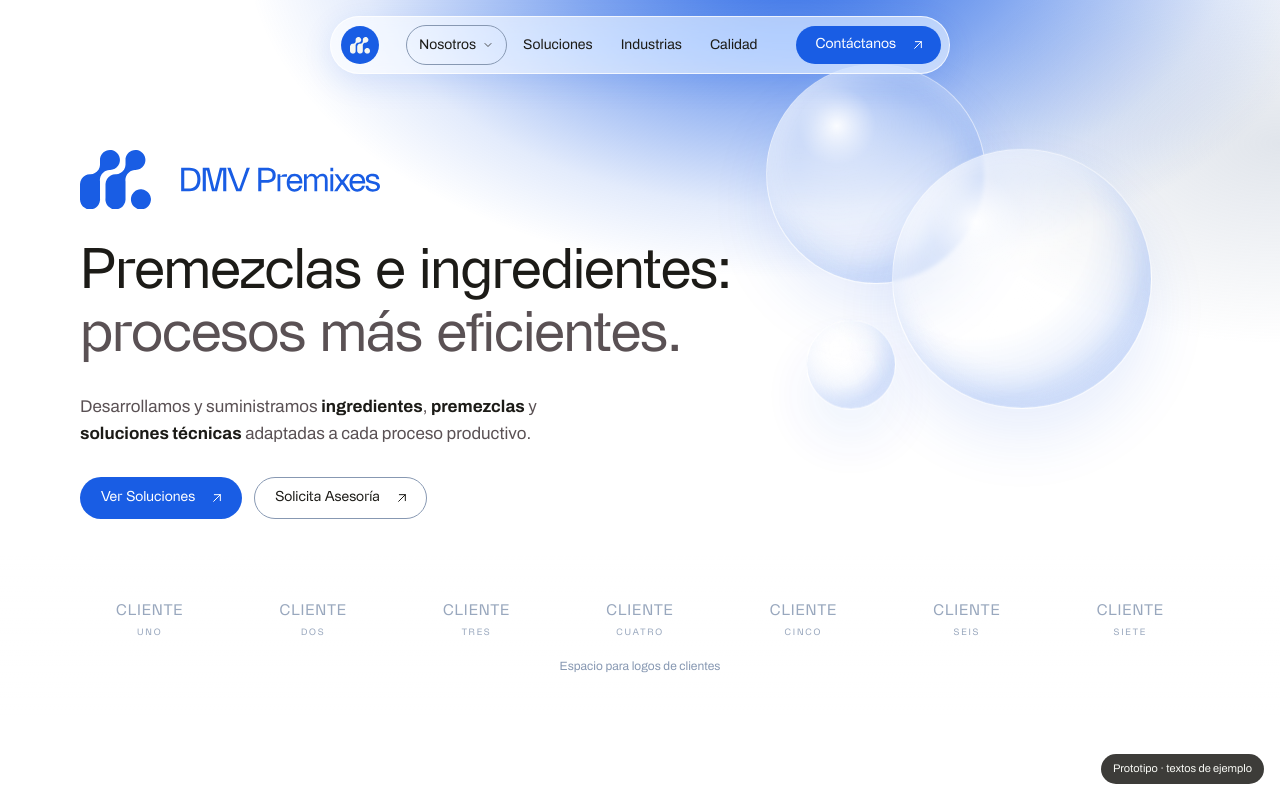
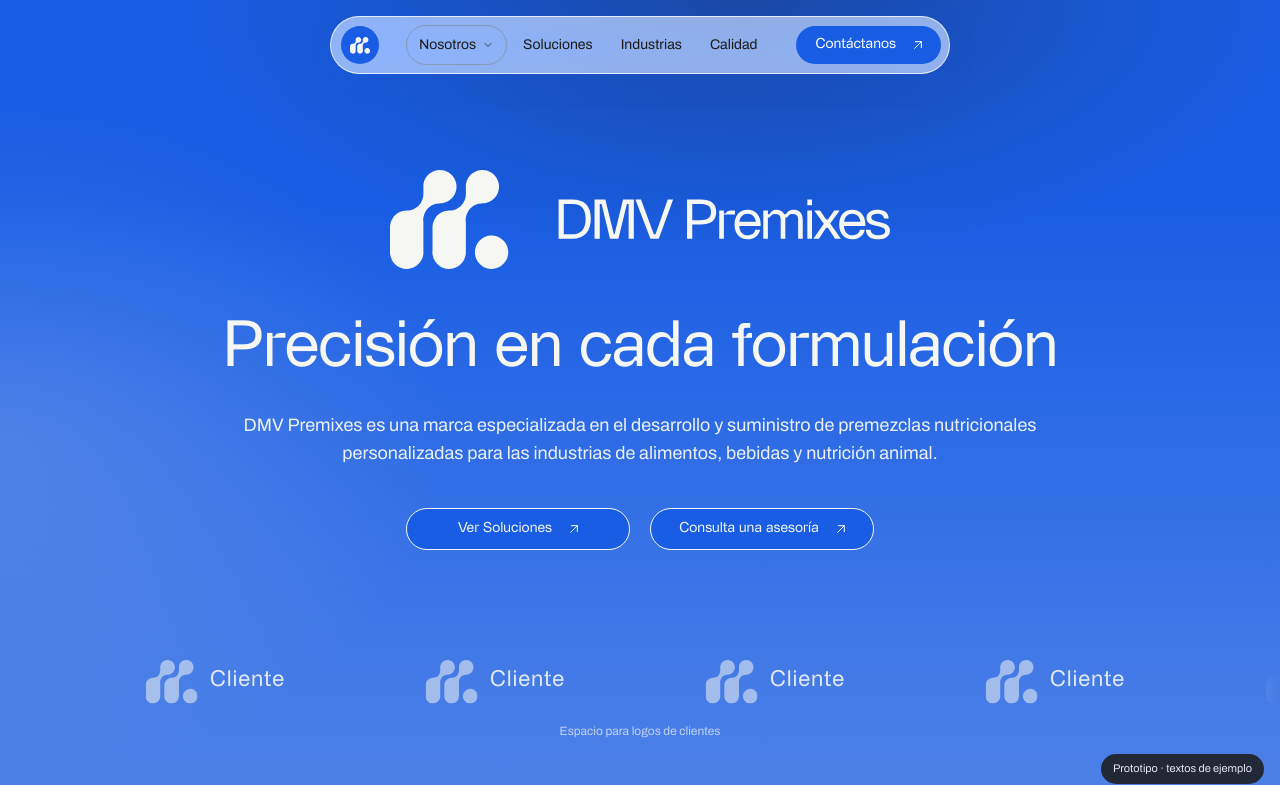
Before and after one commit to hellojccs/dmv-premixes, a plain HTML site: page prototipo/index.html in a window 1280 px wide. Shown: the top 785 px of the page. Drawn offline with Linux system fonts and the light colour scheme.

Commit message:
Hero basado en el diseño actual de WordPress, con el nuevo header
Co-Authored-By: Claude Opus 5.5 <noreply@anthropic.com>
Claude-Session: https://claude.ai/code/session_0177tzjcpLcRv6KVApBhZzsi

```diff
--- a/prototipo/index.html
+++ b/prototipo/index.html
@@ -94,35 +94,28 @@ p{margin:0;text-wrap:pretty}
   .mobile-menu .btn{display:inline-flex;margin:8px 14px 6px}
 }
 
-/* ---------- Hero ---------- */
-.hero{position:relative;overflow:hidden;padding:150px 0 40px;background:
-  radial-gradient(55% 60% at 62% -8%,rgba(25,93,228,.95) 0%,rgba(25,93,228,.55) 32%,rgba(25,93,228,.12) 62%,rgba(25,93,228,0) 78%),
-  radial-gradient(40% 40% at 100% 20%,rgba(135,152,178,.25),rgba(135,152,178,0) 70%),
-  var(--white)}
-.hero::after{content:"";position:absolute;inset:auto 0 0 0;height:160px;background:linear-gradient(to bottom,rgba(255,255,255,0),var(--white))}
-.bubble{position:absolute;border-radius:50%;pointer-events:none;
-  background:radial-gradient(circle at 32% 28%,rgba(255,255,255,.95) 0%,rgba(255,255,255,.35) 18%,rgba(255,255,255,.06) 45%,rgba(25,93,228,.10) 70%,rgba(255,255,255,.55) 100%);
-  border:1px solid rgba(255,255,255,.6);
-  box-shadow:inset -10px -16px 30px rgba(25,93,228,.18),inset 8px 10px 24px rgba(255,255,255,.55),0 30px 60px rgba(25,93,228,.10);
-  backdrop-filter:blur(2px);animation:float 9s ease-in-out infinite}
-.bubble.b1{width:220px;height:220px;top:70px;right:23%}
-.bubble.b2{width:260px;height:260px;top:150px;right:10%;animation-delay:-3s}
-.bubble.b3{width:90px;height:90px;top:330px;right:30%;animation-delay:-5s;opacity:.8}
-@keyframes float{0%,100%{transform:translateY(0)}50%{transform:translateY(-14px)}}
-@media (prefers-reduced-motion:reduce){.bubble{animation:none}html{scroll-behavior:auto}}
-.hero-inner{position:relative;z-index:1}
-.hero-logo{width:min(300px,70vw);color:var(--royal-blue);margin-bottom:36px}
-.hero h1{font-size:clamp(34px,5vw,56px);max-width:720px;color:var(--carbon-black)}
-.hero h1 span{color:var(--taupe-grey)}
-.hero-copy{max-width:520px;margin:22px 0 30px;color:var(--taupe-grey);font-size:17px}
-.hero-copy strong{color:var(--carbon-black);font-weight:700}
-.clients{position:relative;z-index:1;margin-top:80px;display:grid;grid-template-columns:repeat(7,1fr);gap:24px;align-items:center}
-.client{height:44px;display:grid;place-items:center;color:var(--cool-swell);font-family:var(--font-heading);font-size:15px;letter-spacing:.06em;text-transform:uppercase;opacity:.85;transition:opacity .2s,color .2s;text-align:center;line-height:1.1}
-.client:hover{opacity:1;color:var(--taupe-grey)}
-.client small{display:block;font-size:9px;letter-spacing:.2em}
-.clients-note{position:relative;z-index:1;margin-top:14px;font-size:12px;color:var(--cool-swell);text-align:center}
-@media (max-width:900px){.clients{grid-template-columns:repeat(4,1fr)}.bubble.b1{right:2%;top:60px;width:150px;height:150px}.bubble.b2{right:-60px;top:160px;width:190px;height:190px}.bubble.b3{display:none}}
-@media (max-width:560px){.clients{grid-template-columns:repeat(2,1fr)}.hero{padding-top:120px}.bubble{opacity:.55}.bubble.b1{width:110px;height:110px;top:96px;right:-20px}.bubble.b2{width:150px;height:150px;top:180px;right:-90px}}
+/* ---------- Hero (basado en el hero actual de WordPress) ---------- */
+.hero{position:relative;overflow:hidden;padding:170px 0 64px;text-align:center;color:var(--white-sand);background:
+  radial-gradient(60% 45% at 58% 0%,rgba(28,27,23,.30),rgba(28,27,23,0) 72%),
+  radial-gradient(50% 60% at 0% 55%,rgba(246,247,242,.16),rgba(246,247,242,0) 70%),
+  linear-gradient(180deg,rgba(246,247,242,0) 25%,rgba(246,247,242,.24) 100%),
+  var(--royal-blue)}
+.hero-inner{position:relative;z-index:1;display:flex;flex-direction:column;align-items:center}
+.hero-logo{width:min(500px,78vw);color:var(--white-sand);margin-bottom:48px}
+.hero h1{font-size:clamp(36px,5.2vw,64px);color:var(--white-sand);max-width:900px}
+.hero-copy{max-width:800px;margin:22px auto 40px;font-size:18px;color:var(--white-sand);opacity:.95}
+.hero .btn-row{justify-content:center;gap:20px}
+.btn-hero{background:var(--royal-blue);color:var(--white-sand);border-color:var(--white-sand);min-width:224px;justify-content:center}
+.btn-hero:hover{background:var(--white-sand);color:var(--royal-blue);box-shadow:0 8px 24px rgba(28,27,23,.18)}
+.marquee{position:relative;z-index:1;margin-top:110px;overflow:hidden;-webkit-mask-image:linear-gradient(90deg,transparent,#000 8%,#000 92%,transparent);mask-image:linear-gradient(90deg,transparent,#000 8%,#000 92%,transparent)}
+.marquee-track{display:flex;width:max-content;animation:marquee 32s linear infinite}
+.marquee:hover .marquee-track{animation-play-state:paused}
+.marquee-item{flex:none;width:280px;display:flex;align-items:center;justify-content:center;gap:12px;color:var(--white-sand);opacity:.9;font-family:var(--font-heading);font-size:22px;letter-spacing:.04em}
+.marquee-item svg{width:52px;height:auto;opacity:.6}
+@keyframes marquee{to{transform:translateX(-50%)}}
+.clients-note{position:relative;z-index:1;margin-top:18px;font-size:12px;color:var(--white-sand);opacity:.7}
+@media (prefers-reduced-motion:reduce){.marquee-track{animation:none}html{scroll-behavior:auto}}
+@media (max-width:560px){.hero{padding-top:130px}.hero .btn-row{flex-direction:column;align-self:stretch}.btn-hero{width:100%}.marquee{margin-top:72px}.marquee-item{width:220px;font-size:18px}}
 
 /* ---------- Nosotros ---------- */
 .about-statement{max-width:780px;margin:0 auto;text-align:center;font-family:var(--font-heading);font-size:clamp(22px,2.8vw,30px);line-height:1.35;color:var(--taupe-grey);letter-spacing:-.01em}
@@ -306,28 +299,23 @@ p{margin:0;text-wrap:pretty}
 <main>
 <!-- ============ HERO ============ -->
 <section class="hero" id="inicio">
-  <span class="bubble b1"></span><span class="bubble b2"></span><span class="bubble b3"></span>
   <div class="container hero-inner">
     <svg class="hero-logo" viewBox="0 0 1049.08 207.64" role="img" aria-label="DMV Premixes"><use href="#dmv-logo"/></svg>
-    <h1>Premezclas e ingredientes:<br><span>procesos más eficientes.</span></h1>
-    <p class="hero-copy">Desarrollamos y suministramos <strong>ingredientes</strong>, <strong>premezclas</strong> y <strong>soluciones técnicas</strong> adaptadas a cada proceso productivo.</p>
+    <h1>Precisión en cada formulación</h1>
+    <p class="hero-copy">DMV Premixes es una marca especializada en el desarrollo y suministro de premezclas nutricionales personalizadas para las industrias de alimentos, bebidas y nutrición animal.</p>
     <div class="btn-row">
-      <a href="#soluciones" class="btn btn-primary">Ver Soluciones <svg class="icon"><use href="#i-arrow"/></svg></a>
-      <a href="#contacto" class="btn btn-outline">Solicita Asesoría <svg class="icon"><use href="#i-arrow"/></svg></a>
+      <a href="#soluciones" class="btn btn-hero">Ver Soluciones <svg class="icon"><use href="#i-arrow"/></svg></a>
+      <a href="#contacto" class="btn btn-hero">Consulta una asesoría <svg class="icon"><use href="#i-arrow"/></svg></a>
     </div>
   </div>
-  <div class="container">
-    <div class="clients" aria-label="Clientes (logos de ejemplo)">
-      <div class="client">Cliente<small>uno</small></div>
-      <div class="client">Cliente<small>dos</small></div>
-      <div class="client">Cliente<small>tres</small></div>
-      <div class="client">Cliente<small>cuatro</small></div>
-      <div class="client">Cliente<small>cinco</small></div>
-      <div class="client">Cliente<small>seis</small></div>
-      <div class="client">Cliente<small>siete</small></div>
+  <div class="marquee" aria-label="Logos de clientes (de ejemplo)">
+    <div class="marquee-track">
+      <div class="marquee-item"><svg viewBox="0 0 248.1 207.64"><use href="#dmv-mark"/></svg>Cliente</div><div class="marquee-item"><svg viewBox="0 0 248.1 207.64"><use href="#dmv-mark"/></svg>Cliente</div><div class="marquee-item"><svg viewBox="0 0 248.1 207.64"><use href="#dmv-mark"/></svg>Cliente</div><div class="marquee-item"><svg viewBox="0 0 248.1 207.64"><use href="#dmv-mark"/></svg>Cliente</div><div class="marquee-item"><svg viewBox="0 0 248.1 207.64"><use href="#dmv-mark"/></svg>Cliente</div><div class="marquee-item"><svg viewBox="0 0 248.1 207.64"><use href="#dmv-mark"/></svg>Cliente</div><div class="marquee-item"><svg viewBox="0 0 248.1 207.64"><use href="#dmv-mark"/></svg>Cliente</div><div class="marquee-item"><svg viewBox="0 0 248.1 207.64"><use href="#dmv-mark"/></svg>Cliente</div>
+      <!-- copia para el desplazamiento continuo -->
+      <div class="marquee-item"><svg viewBox="0 0 248.1 207.64"><use href="#dmv-mark"/></svg>Cliente</div><div class="marquee-item"><svg viewBox="0 0 248.1 207.64"><use href="#dmv-mark"/></svg>Cliente</div><div class="marquee-item"><svg viewBox="0 0 248.1 207.64"><use href="#dmv-mark"/></svg>Cliente</div><div class="marquee-item"><svg viewBox="0 0 248.1 207.64"><use href="#dmv-mark"/></svg>Cliente</div><div class="marquee-item"><svg viewBox="0 0 248.1 207.64"><use href="#dmv-mark"/></svg>Cliente</div><div class="marquee-item"><svg viewBox="0 0 248.1 207.64"><use href="#dmv-mark"/></svg>Cliente</div><div class="marquee-item"><svg viewBox="0 0 248.1 207.64"><use href="#dmv-mark"/></svg>Cliente</div><div class="marquee-item"><svg viewBox="0 0 248.1 207.64"><use href="#dmv-mark"/></svg>Cliente</div>
     </div>
-    <p class="clients-note">Espacio para logos de clientes</p>
   </div>
+  <p class="clients-note">Espacio para logos de clientes</p>
 </section>
 
 <!-- ============ NOSOTROS ============ -->
```
Also changed, not shown: prototipo/src/index.template.html (+32 -44 lines).
